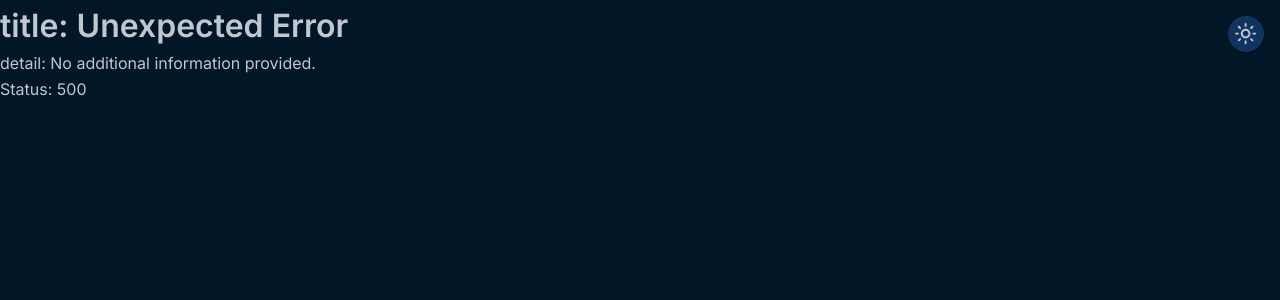
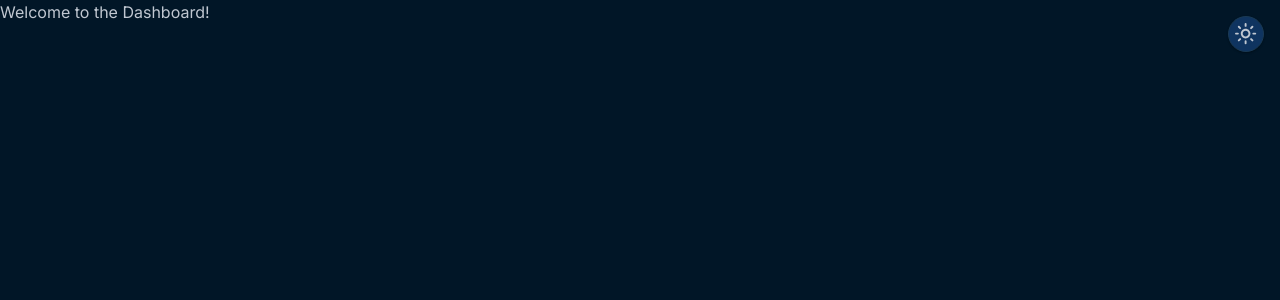
Before and after one commit to TFG-Avellaneda-25-26/parallax-sports-angular, an Angular app: page /dashboard in a window 1280 px wide. Before the commit this address led to /error. Shown: the top 300 px of the page. Built offline with nearby package versions, Linux system fonts and the light colour scheme.

Commit message:
feat: created base for the dashboard waiting for dependencies to continue

```diff
--- a/src/app/app.routes.ts
+++ b/src/app/app.routes.ts
@@ -1,10 +1,33 @@
 import { Routes } from '@angular/router';
 
 export const routes: Routes = [
+  // Unprotected pages
   {
     path: '',
+    pathMatch: 'full',
+    // TODO?: Add Guard to redirect to dashboard if user is already authenticated
     loadComponent: () => import('@pages/landing').then(m => m.LandingPage),
   },
+  // TODO: Add AuthForm page
+  // Added separated '' path for protected pages to easily add AuthGuard and UserResolver wihout affecting landing, error, authform pages
+  {
+    path: '',
+    // TODO: Add AuthGuard
+    // TODO: Add UserResolver
+
+    // Adding the UserResolver here will make sure that the user data is loaded before loading any of the protected pages
+    // for example if we want to load events and filter with user preferences
+    children: [
+      {
+        path: 'dashboard',
+        // TODO?: Add Event Resolver in case we want to load events before loading the dashboard page
+        loadComponent: () => import('@pages/dashboard').then(m => m.DashboardPage)
+      },
+      // TODO: Add next protected pages
+    ]
+
+  },
+  // Error pages
   {
     path: 'error',
     loadComponent: () => import('@pages/error/error-page').then(m => m.ErrorPage),
--- /dev/null
+++ b/src/pages/dashboard/dashboard.page.html
@@ -0,0 +1,3 @@
+<main>
+  <p>Welcome to the Dashboard!</p>
+</main>
--- /dev/null
+++ b/src/pages/dashboard/index.ts
@@ -0,0 +1 @@
+export { DashboardPage } from './dashboard.page';
```
Also changed, not shown: src/pages/dashboard/dashboard.page.ts (added, +10 -0 lines), src/pages/dashboard/dashboard.page.css (added), 1 other file (tests, documents, lock files or other folders).
